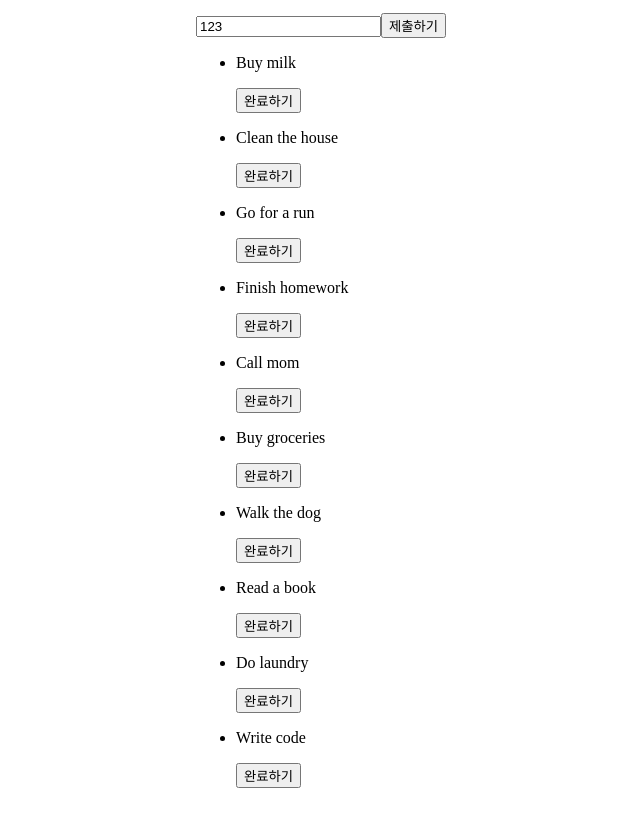
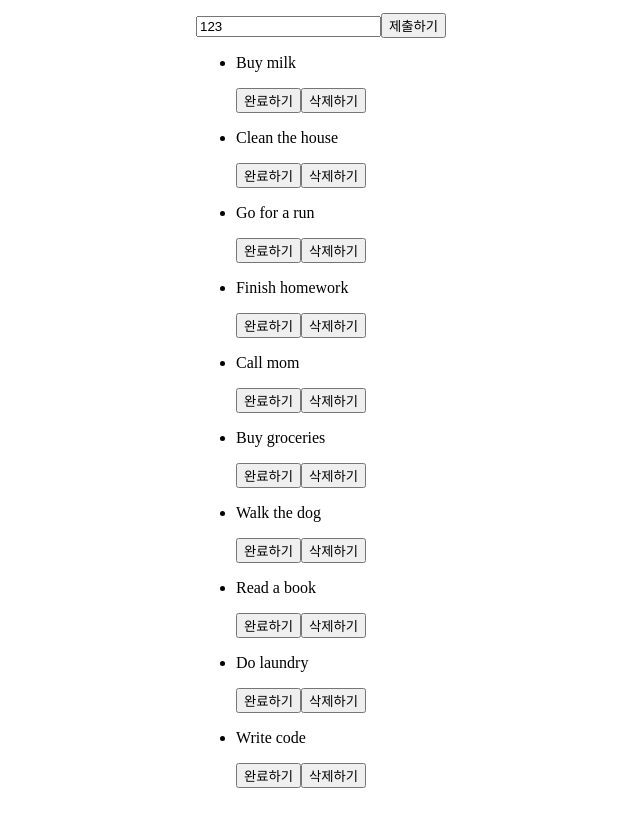
Before and after one commit to dlfhrrl12/react-basic-9th-todo, a React (Vite) app: page / in a window 1280 px wide. Shown: the whole page, without its empty margins (319-959 px from the left). Built offline with nearby package versions, Linux system fonts and the light colour scheme.

Commit message:
TodoList-delete

```diff
--- a/src/components/TodoList.jsx
+++ b/src/components/TodoList.jsx
@@ -1,4 +1,4 @@
-import React, { useState } from 'react'
+import { useState } from 'react'
 const SAMPLE_TODOS = [
   { id: 1, text: "Buy milk" },
   { id: 2, text: "Clean the house" },
@@ -35,7 +35,32 @@ function TodoList() {
   const handleChange = (e) => {
     setTodoText(e.target.value)
   }
+  // ------------ delete ----------------
+  // const handleDelete = (id) => {
+  //   const filteredTodos = todos.filter((todo) => {
+  //     if(todo.id === id){
+  //       return false;
+  //     }
 
+  //     return true;
+  //   });
+  //   setTodos(filteredTodos);
+  // }
+  // const handleDelete = (id) => {
+  //   setTodos((prev) => {
+  //      prev.filter((todo) => {
+  //       if(todo.id === id){
+  //         return false;
+  //       }
+  //       return true;
+  //     });
+  //   });
+  // }
+  const handleDelete = (id) => {
+    // todo.id가 내가 찾는 id와 같지 않을 때 true를 반환하여 그대로 남겨둠
+    setTodos((prev) => prev.filter((todo) => todo.id !== id));
+  }
+  //---------------------------------
   const handleToggleCompleted = (id) => {
     const updatedTodos = todos.map((todo) => {
       return todo.id === id ? {...todo, completed: !todo.completed} : todo;
@@ -58,9 +83,12 @@ function TodoList() {
               textDecoration: completed ? "line-through" : "none",
             }}
           >{text}</p>
+          <div>
           <button onClick={() => handleToggleCompleted(id)}>
             {completed ? "취소하기" : "완료하기"}
           </button>
+          <button onClick={() => handleDelete(id)}>삭제하기</button>
+          </div>
         </li>
       ))}
     </ul>
```
